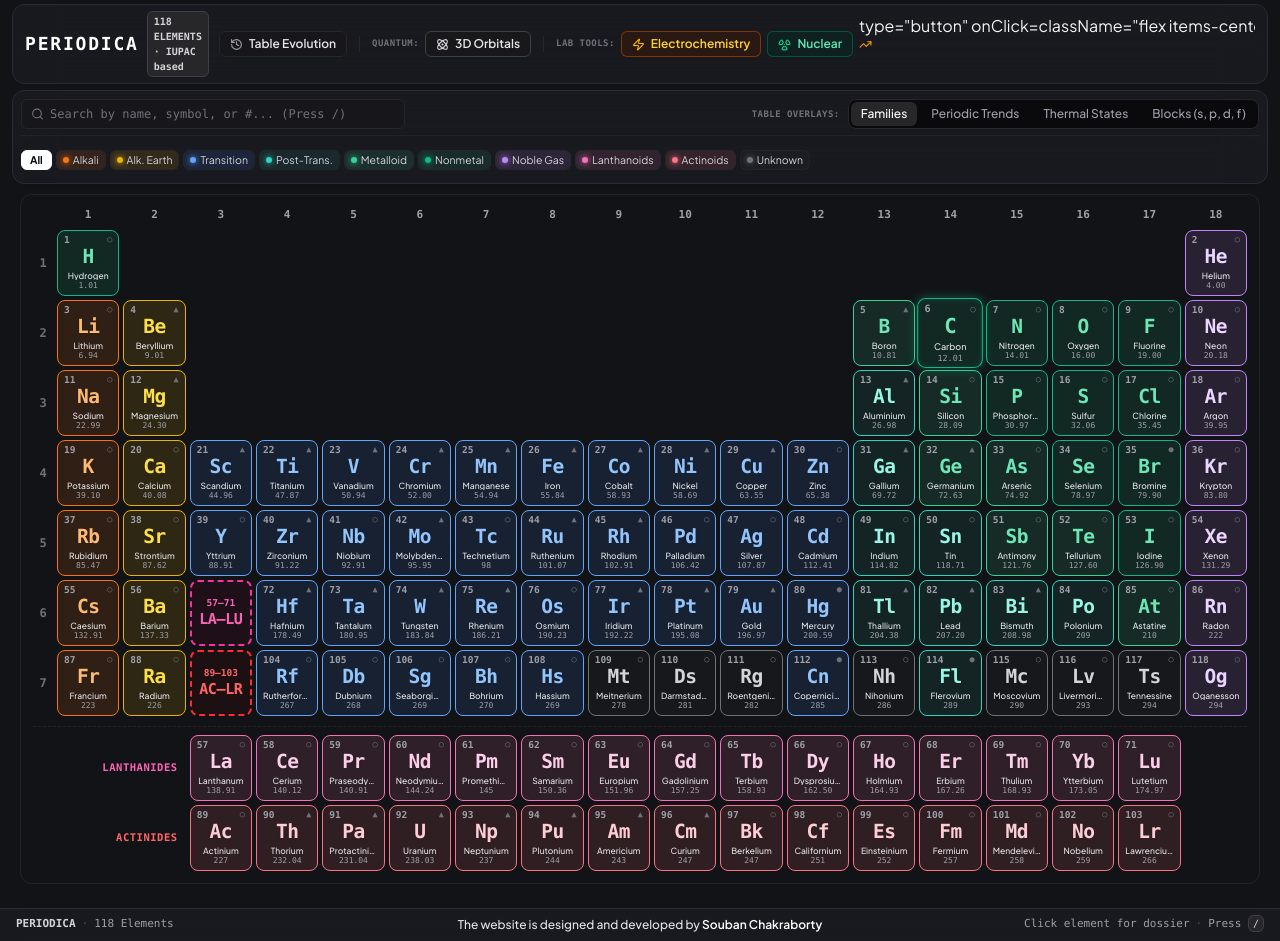
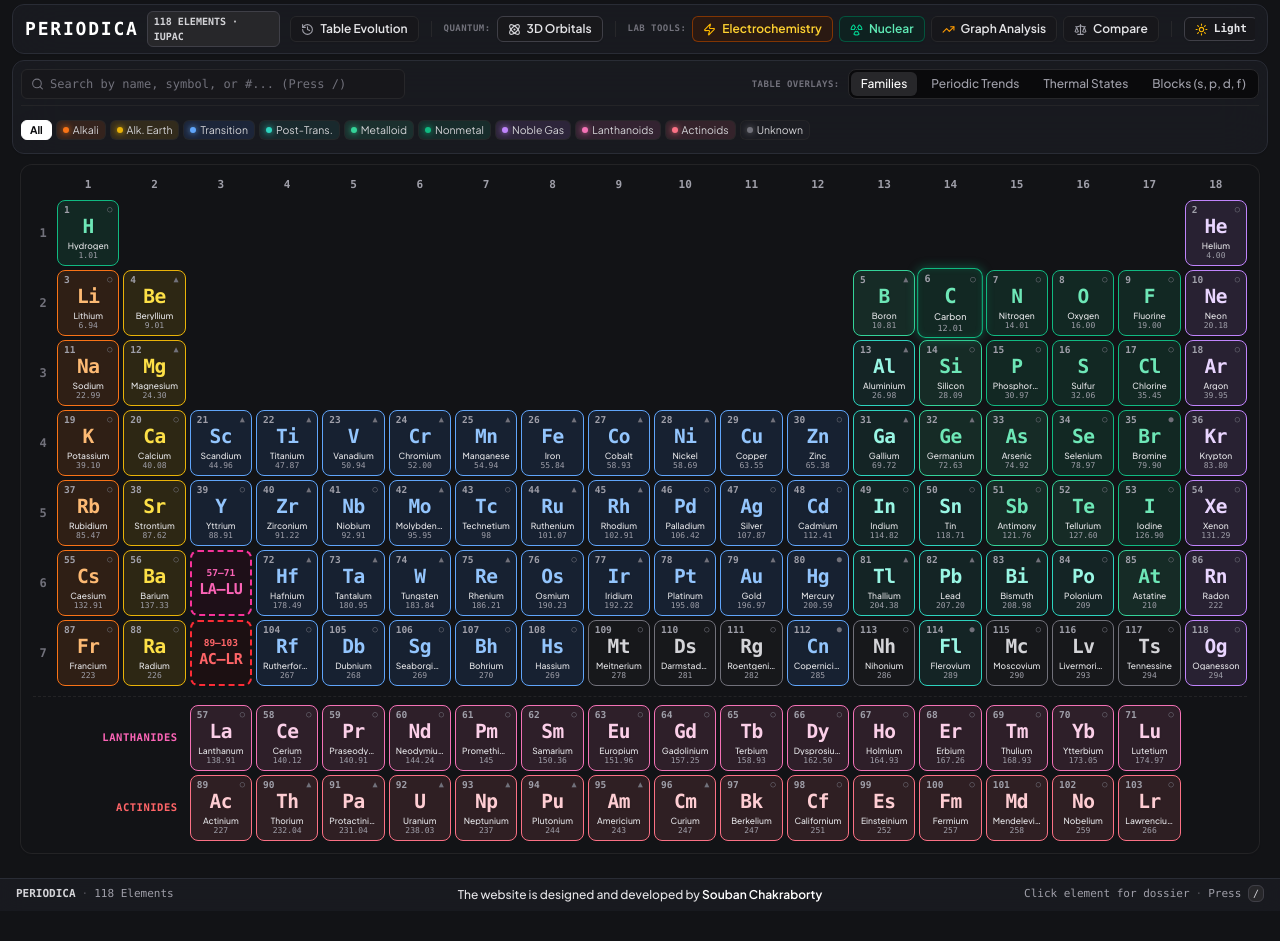
Before and after one commit to souban-dev/periodica, a React (Vite) app: page / in a window 1280 px wide. After the commit the page ends 911 px from the top, so only its background shows below. Built offline with nearby package versions, Linux system fonts and the light colour scheme.

Commit message:
Update ControlsBar component text and button titles

```diff
--- a/src/components/ControlsBar.tsx
+++ b/src/components/ControlsBar.tsx
@@ -74,7 +74,7 @@ export const ControlsBar: React.FC<ControlsBarProps> = ({
               PERIODICA
             </span>
             <span className="text-[10px] font-mono font-semibold text-zinc-700 bg-zinc-100 dark:bg-zinc-800 dark:text-zinc-300 dark:border-zinc-700 px-1.5 py-0.5 rounded-md border border-zinc-200 transition-colors duration-300">
-              118 ELEMENTS · IUPAC based
+              118 ELEMENTS · IUPAC
             </span>
           </div>
 
@@ -169,10 +169,12 @@ export const ControlsBar: React.FC<ControlsBarProps> = ({
             )}
 
             {onOpenTrendGraph && (
-              <button>
+              <button
                 type="button"
                 onClick={onOpenTrendGraph}
                 className="flex items-center gap-1.5 px-2.5 py-1 text-xs font-semibold text-slate-700 hover:text-slate-700 bg-white hover:bg-white rounded-md border border-slate-200 hover:border-slate-300 dark:bg-zinc-900/90 dark:border-zinc-800 dark:text-zinc-200 dark:hover:text-white dark:hover:bg-zinc-800 transition-colors cursor-pointer shadow-xs active:scale-95"
+                title="Interactive graphical interpretation of periodic data & trends"
+              >
                 <TrendingUp size={13} className="text-amber-500" />
                 <span>Graph Analysis</span>
               </button>
@@ -182,6 +184,7 @@ export const ControlsBar: React.FC<ControlsBarProps> = ({
               type="button"
               onClick={onOpenComparator}
               className="flex items-center gap-1.5 px-2.5 py-1 text-xs font-semibold text-slate-700 hover:text-slate-700 bg-white hover:bg-white rounded-md border border-slate-200 hover:border-slate-300 dark:bg-zinc-900/90 dark:border-zinc-800 dark:text-zinc-200 dark:hover:text-white dark:hover:bg-zinc-800 transition-colors cursor-pointer shadow-xs active:scale-95"
+              title="Side-by-side comparative laboratory"
             >
               <Scale size={13} className="text-zinc-600 dark:text-zinc-400" />
               <span>Compare</span>
```
